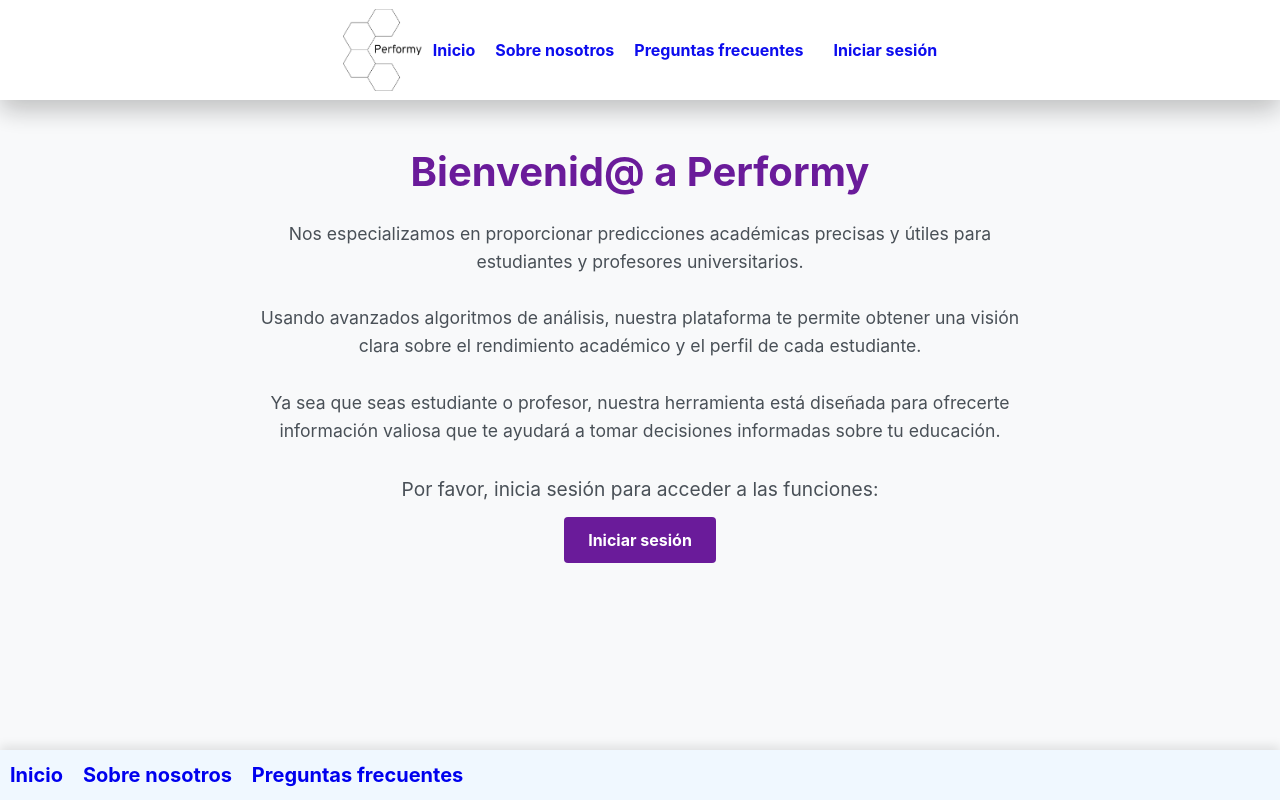
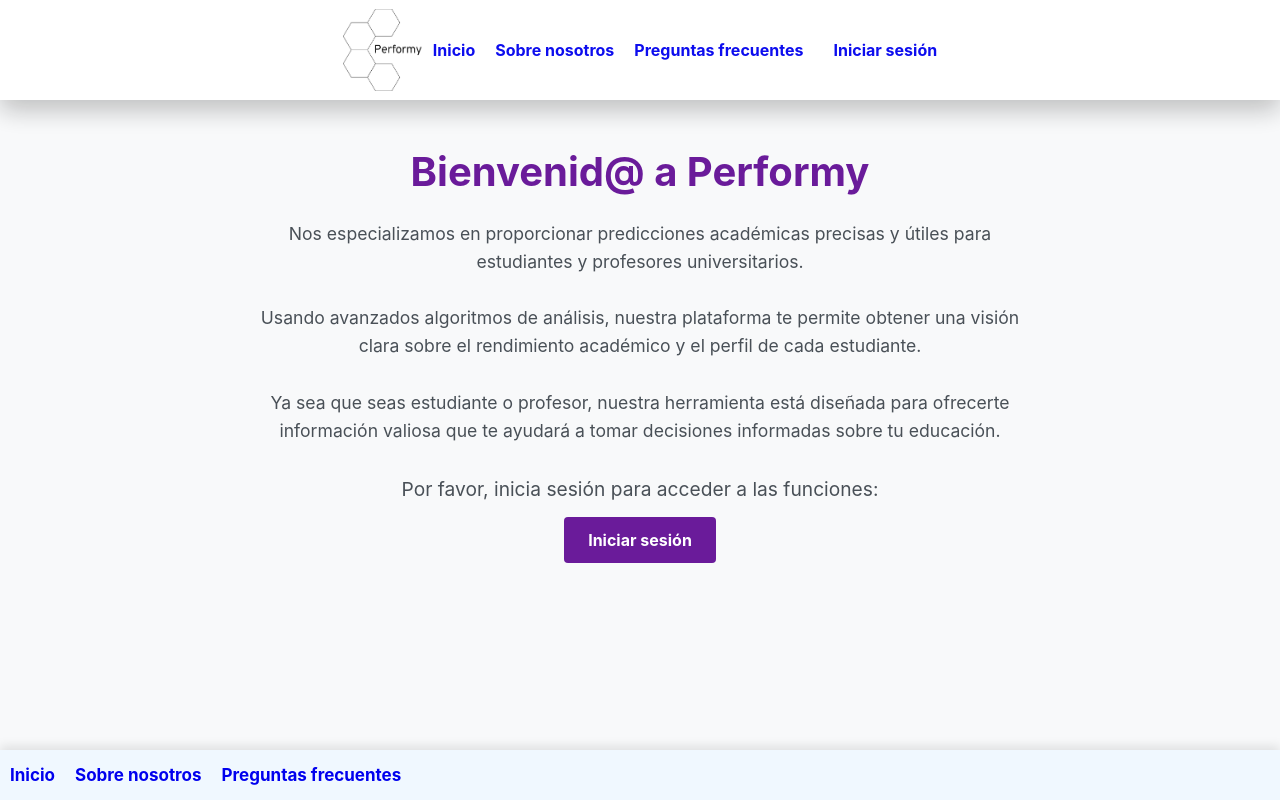
Before and after one commit to KenjiKom/mi-tfg-app, a React (Create React App) app: page / in a window 1280 px wide. Built offline with nearby package versions, Linux system fonts and the light colour scheme.

Commit message:
Cambiando el estilo general

```diff
--- a/src/components/HeaderFooter.js
+++ b/src/components/HeaderFooter.js
@@ -67,17 +67,17 @@ export const Header = () => {
 
 export const Footer = () => {
   return (
-    <footer id="footer" className="text-gray-500 p-4 text-center border-t-2 border-gray-300 shadow-md bg-aliceblue fixed bottom-0 w-full" class = "breadcrumb">
+    <footer id="footer" className="text-gray-800 p-4 flex justify-between items-center border-b-2 border-gray-300 shadow-md bg-white opacity-95 fixed top-0 w-full z-50" class = "breadcrumb">
       <nav>
-        <ul className="flex justify-center space-x-6">
+        <ul className="flex space-x-4">
           <li>
-            <Link to="/" className="hover:text-pink-300 transition-colors">Inicio</Link>
+            <Link to="/" className="bg-pink-300 px-4 py-2 rounded-lg shadow-md hover:bg-pink-400 transition-colors">Inicio</Link>
           </li>
           <li>
-            <Link to="/about-us" className="hover:text-pink-300 transition-colors">Sobre nosotros</Link>
+            <Link to="/about-us" className="bg-pink-300 px-4 py-2 rounded-lg shadow-md hover:bg-pink-400 transition-colors">Sobre nosotros</Link>
           </li>
           <li>
-            <Link to="/faq" className="hover:text-pink-300 transition-colors">Preguntas frecuentes</Link>
+            <Link to="/faq" className="bg-pink-300 px-4 py-2 rounded-lg shadow-md hover:bg-pink-400 transition-colors">Preguntas frecuentes</Link>
           </li>
         </ul>
       </nav>
--- a/src/pages/MainPage.js
+++ b/src/pages/MainPage.js
@@ -193,7 +193,8 @@ const MainPage = () => {
               </a>
             </div>
           ) : role === "teacher" ? (
-            <div className="actions-section">
+            <div className="student-section">
+              <div className="student-actions">
               <p className="actions-title">Acciones disponibles para profesores:</p>
               <div className="buttons-container">
                 <a href="/ProfessorDash" className="action-button">
@@ -202,6 +203,7 @@ const MainPage = () => {
                 <a href="/import-data" className="action-button">
                   Importar Datos
                 </a>
+              </div>
               </div>
               {renderMessagesSection()}
             </div>
@@ -229,6 +231,7 @@ const MainPage = () => {
       <Footer />
 
       {/* Modal/Popup para mostrar el mensaje completo */}
+
       {showModal && selectedMensaje && (
         <div className="message-modal-overlay">
           <div className="message-modal">
--- a/src/styles/Common.css
+++ b/src/styles/Common.css
@@ -52,6 +52,7 @@ a {
   text-align: center;
   line-height: var(--footer-height);
   position: fixed;
+  display: center;
   bottom: 0;
   left: 0;
   box-shadow: 0px -4px 10px rgba(0, 0, 0, 0.1);
@@ -64,8 +65,8 @@ a {
 }
 
 .breadcrumb li {
-  display: inline-block;
-  font-size: 20px;
+  display: center;
+  font-size: 17px;
 }
 .breadcrumb li::after {
   content: "  ";
```
